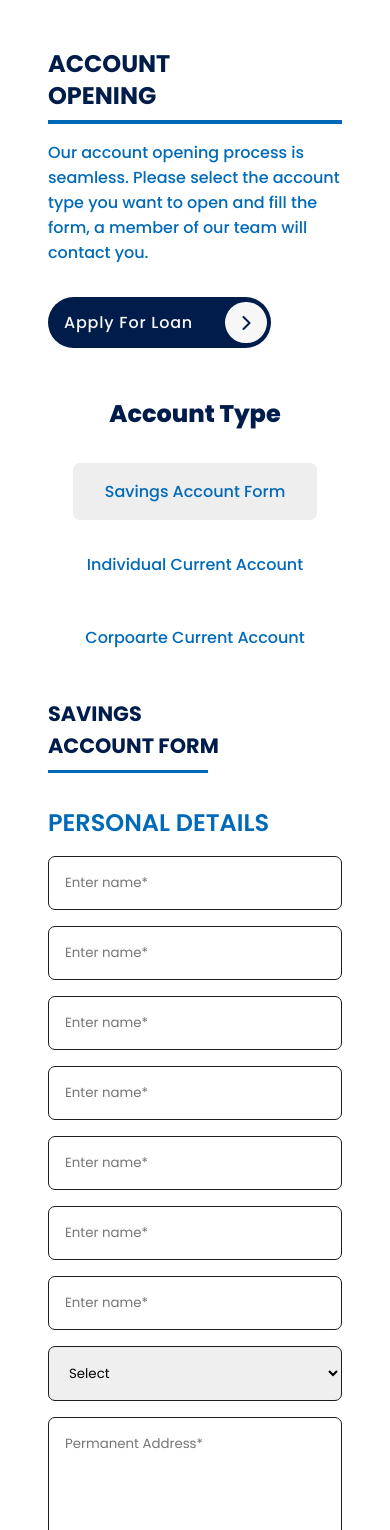
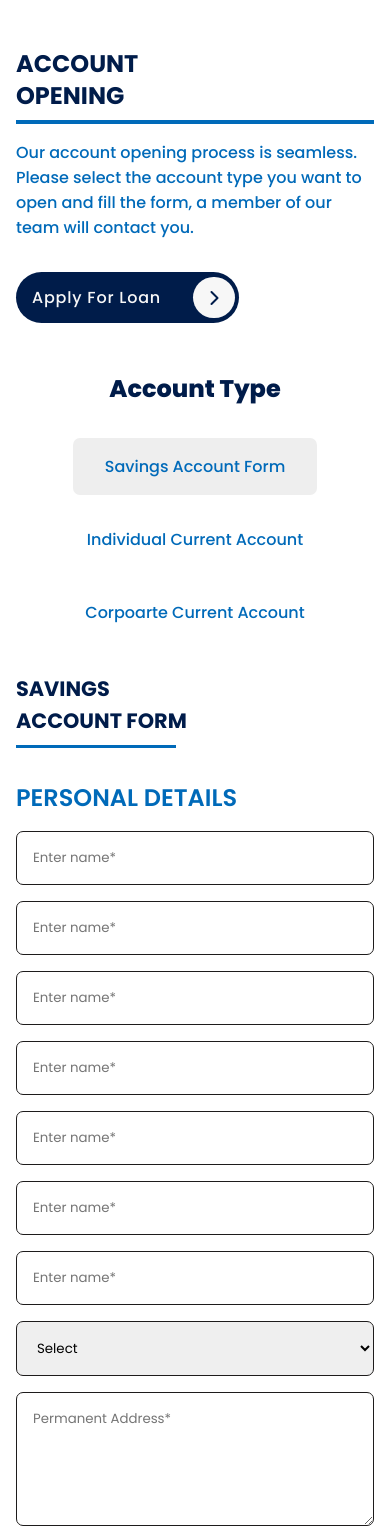
Before and after one commit to hax0-r/fiverr_newagemfb, a plain HTML site: page openAccount.html in a window 390 px wide. Shown: the part 83-1613 px from the top of the page. Drawn offline with Linux system fonts and the light colour scheme.

Commit message:
first commit

```diff
--- a/Styles/openAccount.css
+++ b/Styles/openAccount.css
@@ -267,6 +267,12 @@ nav {
     }
 }
 
+@media screen and (max-width:500px) {
+ .accountOpen{
+    padding: 3rem 1rem;
+ }
+}
+
 .accountType {
     h1 {
         text-align: center;
@@ -458,7 +464,8 @@ nav {
 
     @media screen and (max-width:500px) {
      .savingAccount{
-        padding-top: 2rem;
+        padding: 2rem 1rem 3rem 1rem;
+
      }
     }
 
```
